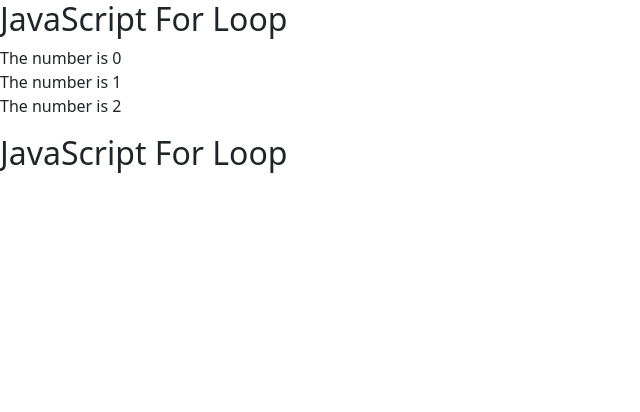
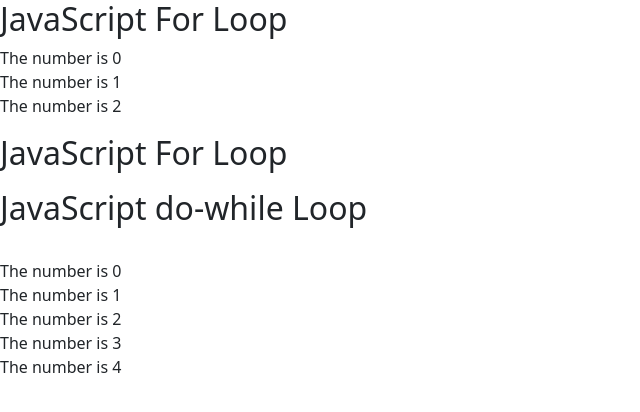
Before and after one commit to FaithBenitez/Q4Practice3, a plain HTML site: page index.html in a window 1280 px wide. Shown: the whole page, without its empty margins (0-640 px from the left). Drawn offline with nearby package versions, Linux system fonts and the light colour scheme.

Commit message:
Update index.html

```diff
--- a/index.html
+++ b/index.html
@@ -35,5 +35,22 @@
 
     <p id="sample"></p>
 
+    <h2>JavaScript do-while Loop</h2>
+
+    <p id="sample3"></p>
+
+    <script>
+        let Sample3 = ""
+        let z = 0;
+
+        do {
+        Sample3 += "<br>The number is " + z;
+        z++;
+        }
+        while (z < 5);
+
+        document.getElementById("sample3").innerHTML = Sample3;
+</script>
+
 </body>
 </html>
```
